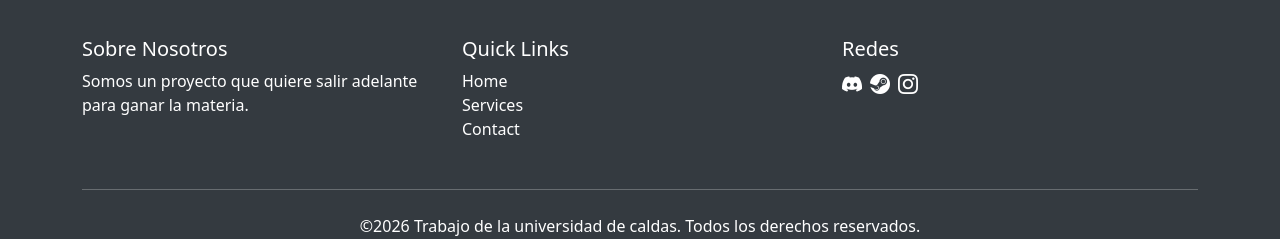
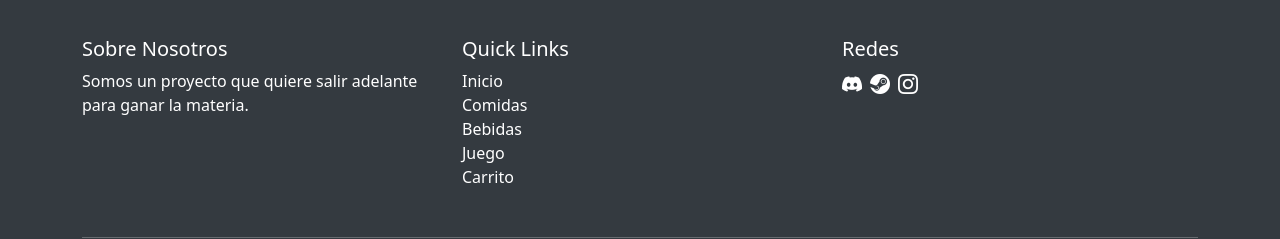
Before and after one commit to 1590LACM/ProyectoWebManila, an Angular app: page / in a window 1280 px wide. Shown: the part 1039-1278 px from the top of the page. Built offline with nearby package versions, Linux system fonts and the light colour scheme; no server answers.

Commit message:
Descripción corta de lo que cambiaste

```diff
--- a/src/app/footer/footer.html
+++ b/src/app/footer/footer.html
@@ -4,14 +4,16 @@
     <div class="row">
       <div class="col-md-4 mb-3">
         <h5>Sobre Nosotros</h5>
-        <p>Somos un proyecto que quiere salir adelante para ganar la materia.</p>
+        <p>Somos un proyecto que quiere salir adelante <br> para ganar la materia.</p>
       </div>
       <div class="col-md-4 mb-3">
         <h5>Quick Links</h5>
         <ul class="list-unstyled">
-          <li><a href="#" class="text-decoration-none text-white">Home</a></li>
-          <li><a href="#" class="text-decoration-none text-white">Services</a></li>
-          <li><a href="#" class="text-decoration-none text-white">Contact</a></li>
+          <li><a href="/" class="text-decoration-none text-white">Inicio</a></li>
+          <li><a href="/comidas" class="text-decoration-none text-white">Comidas</a></li>
+          <li><a href="/bebidas" class="text-decoration-none text-white">Bebidas</a></li>
+          <li><a href="/juego" class="text-decoration-none text-white">Juego</a></li>
+          <li><a href="/carrito" class="text-decoration-none text-white">Carrito</a></li>
         </ul>
       </div>
       <div class="col-md-4 mb-3">
```
